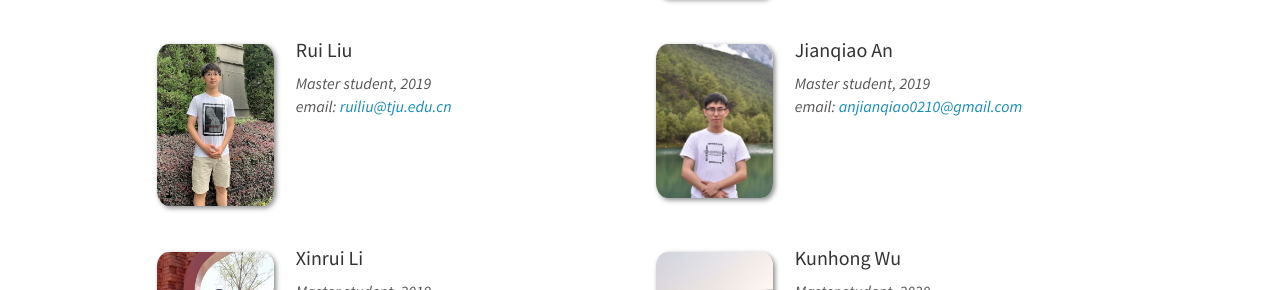
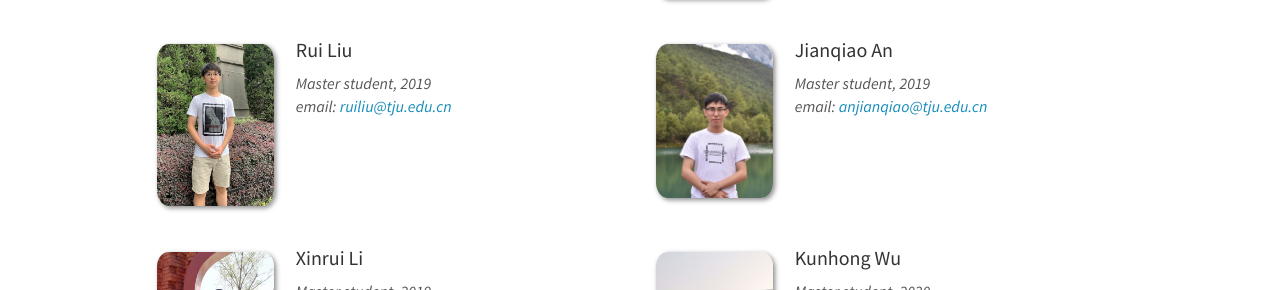
Before and after one commit to tjumm/tjumm.github.io, a Jekyll site: the page built from _pages/team.md, in a window 1280 px wide and 900 px high, scrolled down 1843 px. Shown: the part 164-454 px from the top of the window. Built offline with Jekyll 4.4.1, drawn with Linux system fonts in a browser that asks for light colours; comment, search, counter and statistics services are not loaded.

Commit message:
Update students.yml

```diff
--- a/_data/students.yml
+++ b/_data/students.yml
@@ -115,7 +115,7 @@
 - name: Jianqiao An
   photo: ajq.jpg
   info: Master student, 2019
-  email: anjianqiao0210@gmail.com
+  email: anjianqiao@tju.edu.cn
   number_educ: 0
   education1:
 
```
